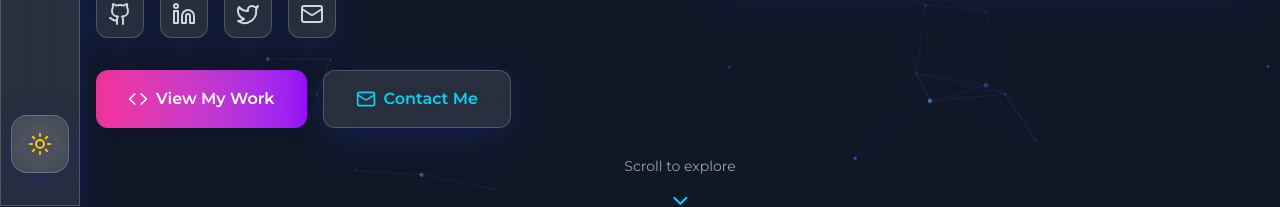
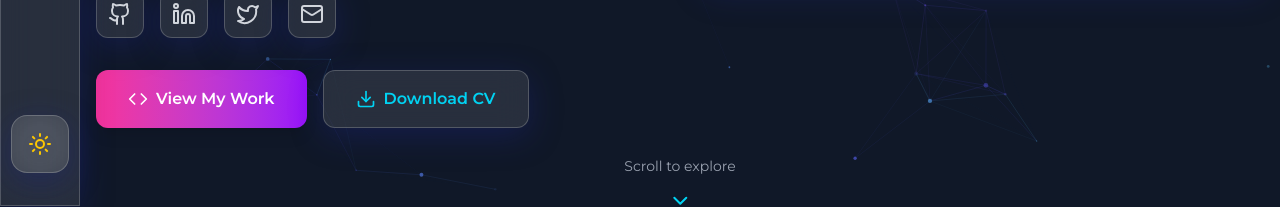
Before and after one commit to diddy0077/new-portfolio, a React (Vite) app: page / in a window 1280 px wide. Shown: the part 594-801 px from the top of the page. Built offline with nearby package versions, Linux system fonts and the light colour scheme.

Commit message:
added my CV

```diff
--- a/src/components/Hero.jsx
+++ b/src/components/Hero.jsx
@@ -1,5 +1,5 @@
 import { motion } from 'framer-motion';
-import { ChevronDown, Sparkles, Code, Palette, Zap, Mail, Github, Linkedin, Twitter } from 'lucide-react';
+import { ChevronDown, Sparkles, Code, Palette, Zap, Mail, Github, Linkedin, Twitter,DownloadIcon } from 'lucide-react';
 import { useState, useEffect } from 'react';
 import profileImage from '../assets/me.jpg';
 
@@ -194,13 +194,13 @@ const Hero = () => {
                 View My Work
               </motion.button>
               <motion.button
-                onClick={() => document.querySelector('#contact').scrollIntoView({ behavior: 'smooth' })}
+                onClick={() => window.open("/danieludehCV.pdf")}
                 className="glass border border-cyan-400 text-cyan-400 px-8 py-4 rounded-xl font-semibold hover:bg-cyan-400 hover:text-black transition-all duration-300 flex items-center justify-center gap-2"
                 whileHover={{ scale: 1.05, y: -2 }}
                 whileTap={{ scale: 0.95 }}
               >
-                <Mail className="w-5 h-5" />
-                Contact Me
+                <DownloadIcon className="w-5 h-5" />
+                Download CV
               </motion.button>
             </motion.div>
           </motion.div>
```
Also changed, not shown: 1 other file (tests, documents, lock files or other folders).
